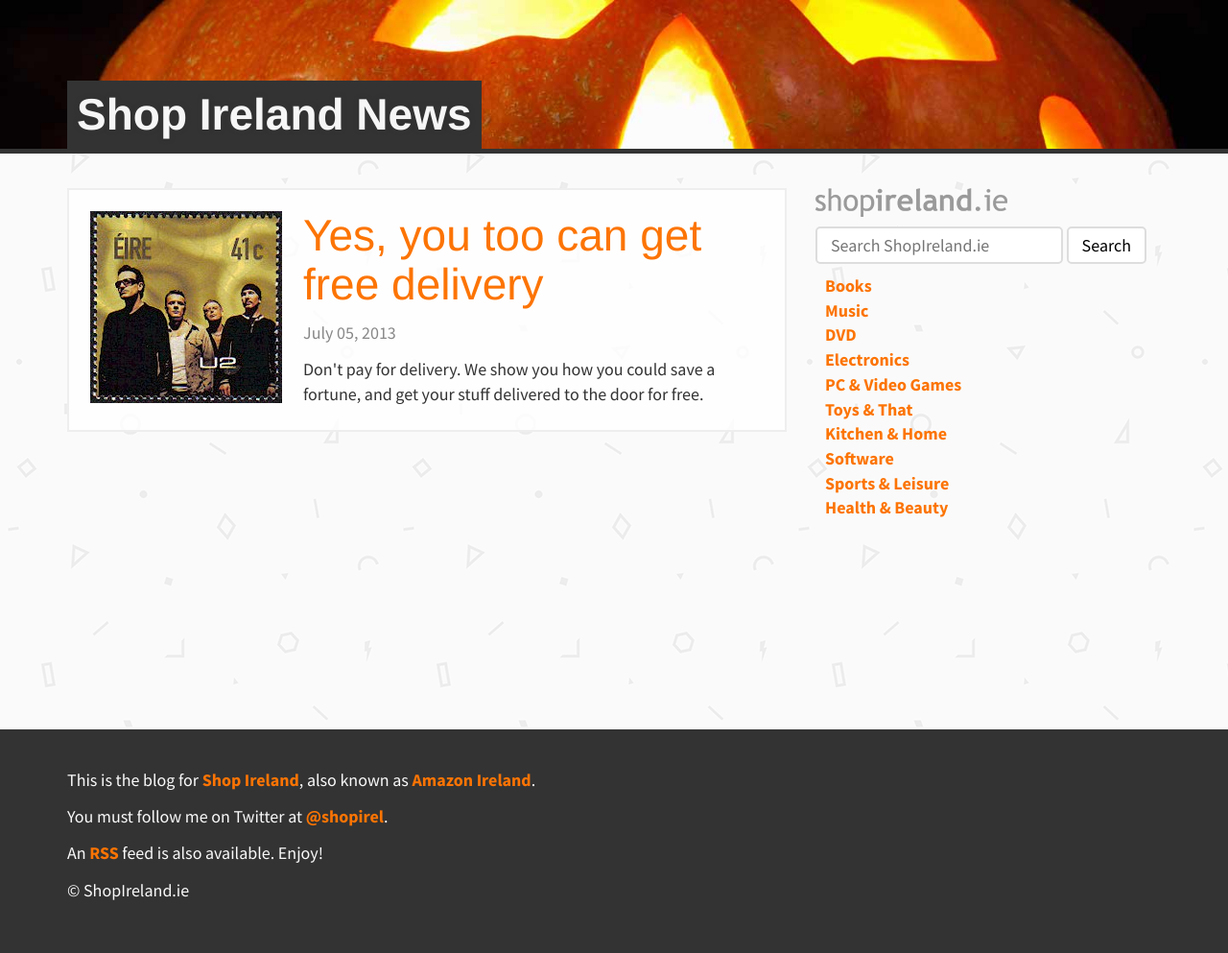
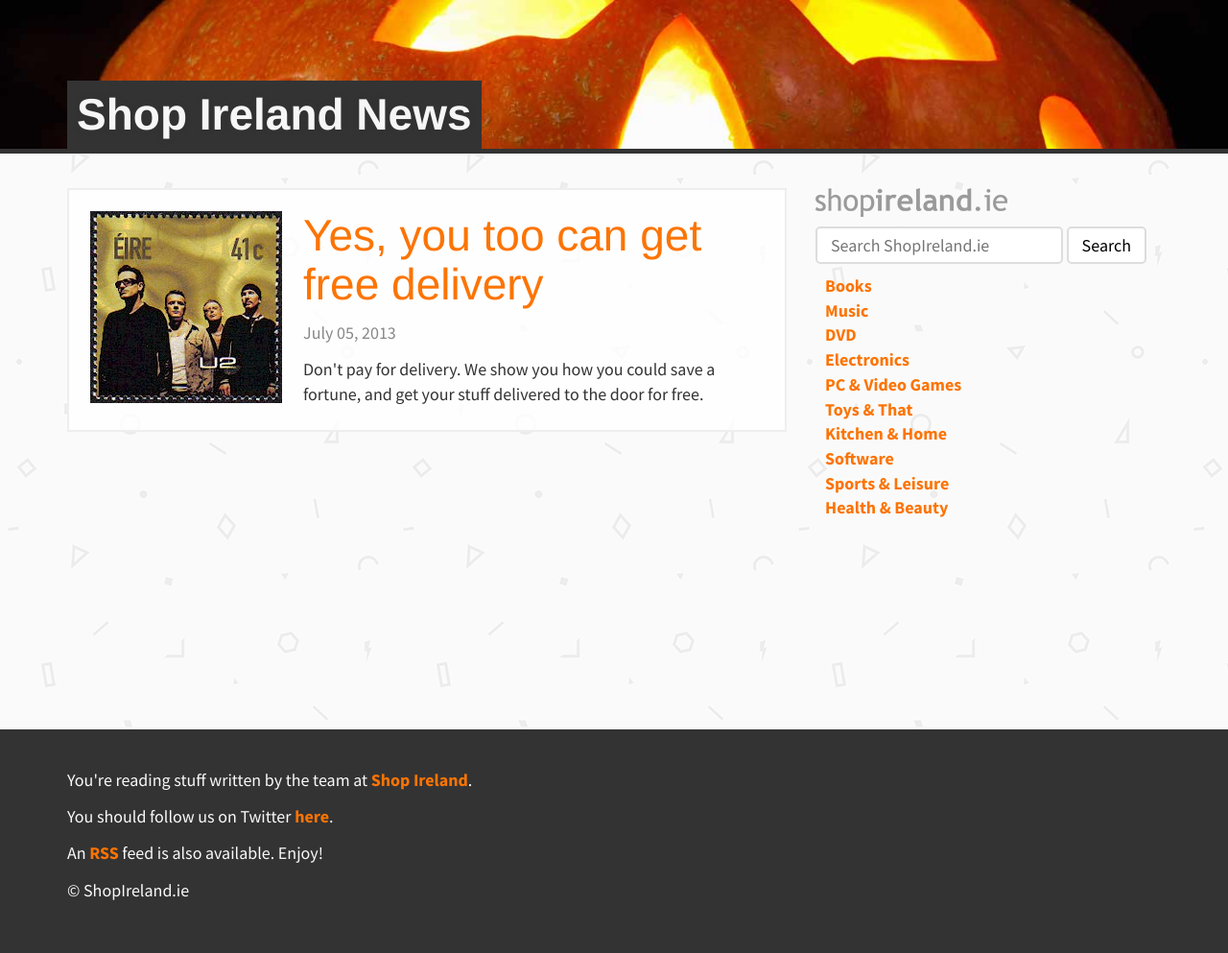
Before and after one commit to donovanh/ideas.shopireland.ie, a Jekyll site: the page built from index.html, in a window 1280 px wide. Shown: the whole page at 96% size. Built offline with Jekyll 4.4.1, drawn with Linux system fonts in a browser that asks for light colours; nearby versions of some CDN libraries; the list of posts is cut into pages by our own code.

Commit message:
Updated footer text

```diff
--- a/_layouts/default.html
+++ b/_layouts/default.html
@@ -55,8 +55,8 @@
 
   <footer>
     <section class="container">
-      <p>This is the blog for <a href="http://www.shopireland.ie">Shop Ireland</a>, also known as <a href="http://www.shopireland.ie">Amazon Ireland</a>.</p>
-      <p>You must follow me on Twitter at <a href="http://twitter.com/shopirel">@shopirel</a>.</p>
+      <p>You're reading stuff written by the team at <a href="http://www.shopireland.ie">Shop Ireland</a>.</p>
+      <p>You should follow us on Twitter <a href="http://twitter.com/shopirel">here</a>.</p>
       <p>An <a href="/feed.xml">RSS</a> feed is also available. Enjoy!</p>
       <p>&copy; ShopIreland.ie</p>
     </section>
```
